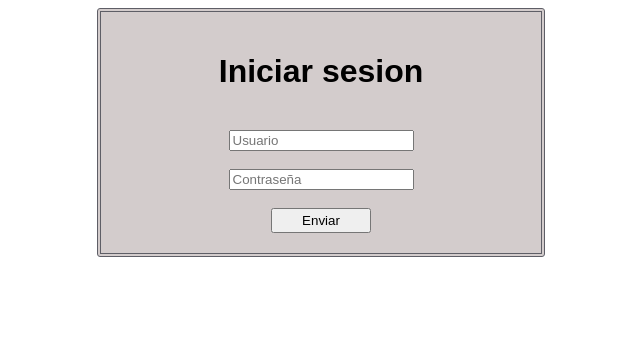
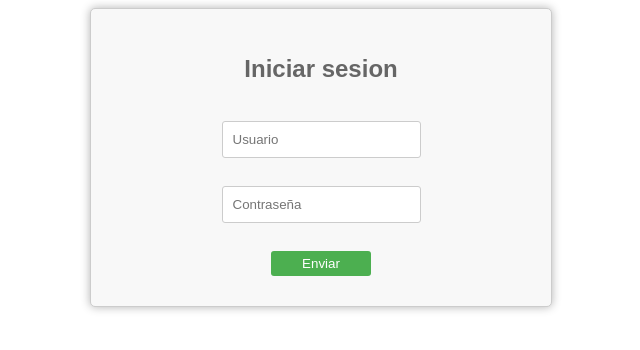
Before and after one commit to Gabrielbello19/Proyecto-granja, a PHP site: page / in a window 1280 px wide. Shown: the top 350 px of the page, without its empty margins (319-959 px from the left). Run offline with PHP 8.4, Linux system fonts and the light colour scheme.

Commit message:
cambio css

```diff
--- a/index.html
+++ b/index.html
@@ -3,7 +3,7 @@
     <head>
         <meta charset="UTF-8">
         <meta name="viewport" content="width=device-width, initial-scale=1.0">
-        <title>Granja</title>
+        <title>Granjas melano</title>
         <link rel="stylesheet" href="vista/css/menu.css">
     </head>
     <body>
--- a/vista/css/menu.css
+++ b/vista/css/menu.css
@@ -1,8 +1,44 @@
+/* Estilos para el contenedor de formulario */
 .formulario-de-registro {
-    background-color: rgb(211, 204, 204);
-    border: 4px double rgb(94, 94, 102);
-    border-radius: 3px; padding: 20px;
-    width: 400px; text-align: center;
+    max-width: 400px;
+    text-align: center;
     margin: auto;
     font-family: sans-serif;
-}
+    border: 1px solid #ccc;
+    padding: 30px;
+    background-color: #f8f8f8;
+    border-radius: 5px;
+    box-shadow: 0 0 10px rgba(0,0,0,0.3);
+  }
+
+  /* Estilos para el texto de encabezado */
+  .formulario-de-registro h1 {
+    text-align: center;
+    font-size: 1.5rem;
+    margin-bottom: 20px;
+    color: #666;
+  }
+
+  /* Estilos para los campos de entrada */
+  .formulario-de-registro input[type="text"] {
+    padding: 10px;
+    margin-bottom: 10px;
+    border: 1px solid #ccc;
+    border-radius: 3px;
+  }
+
+  .formulario-de-registro input[type="text"]:focus {
+    border: 6px solid #4CAF50;
+  }
+
+  /* Estilos para el botón de enviar */
+  .formulario-de-registro input[type="submit"] {
+    background-color: #4CAF50;
+    color: white;
+    border: none;
+    border-radius: 3px;
+    cursor: pointer;
+    text-align: center;
+    margin: auto;
+    font-family: sans-serif;
+  }
```
